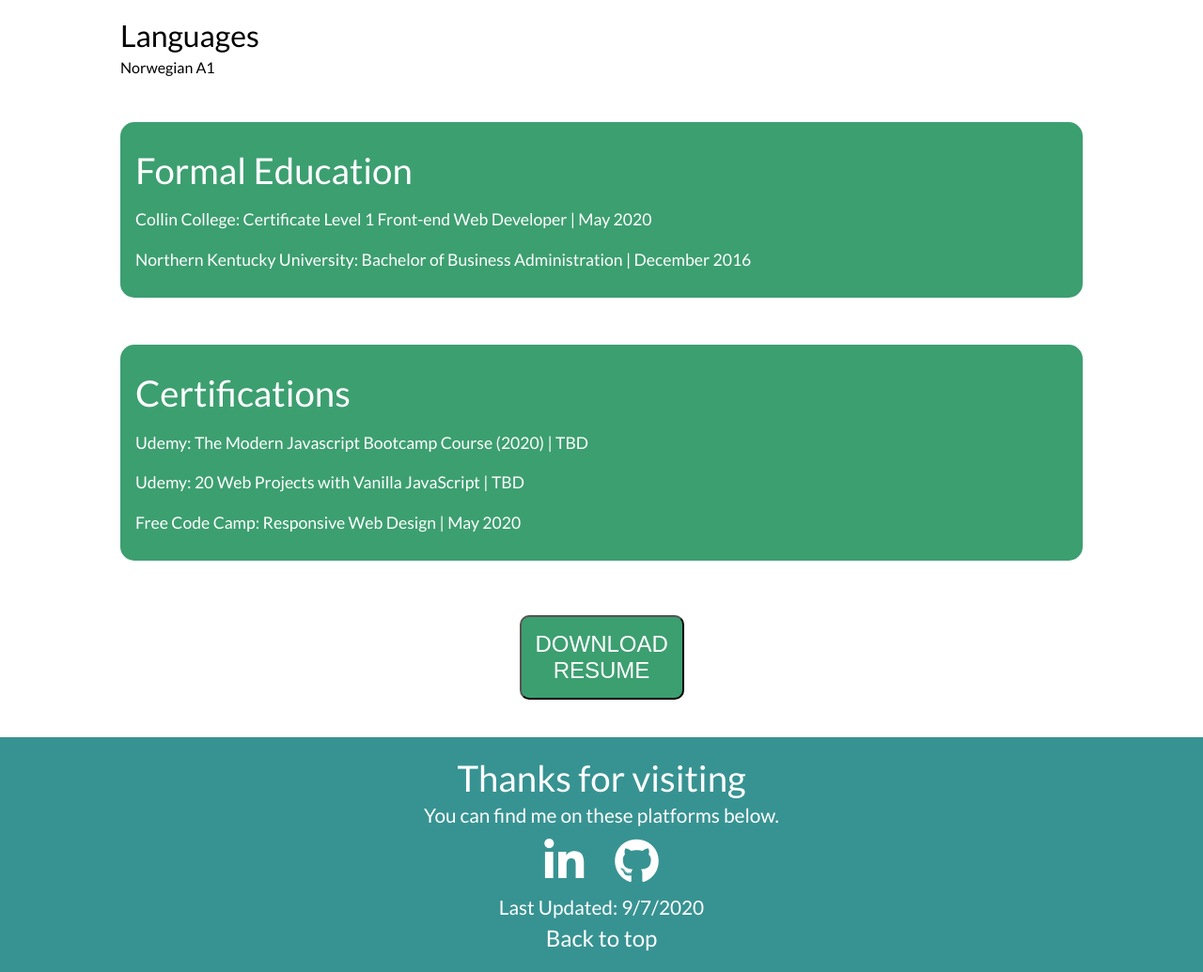
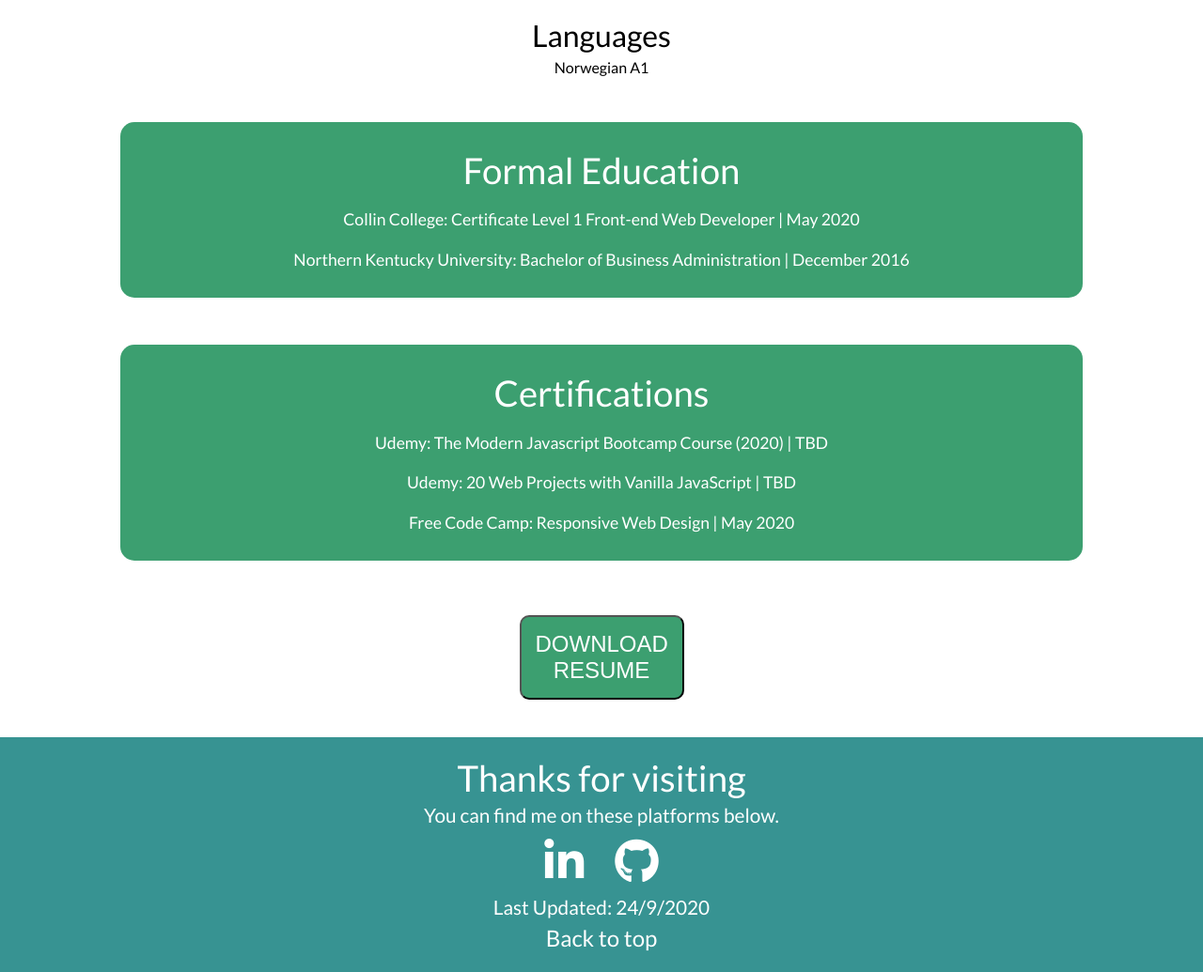
Before and after one commit to Etang131/PersonalWebsite2020, a plain HTML site: page index.html in a window 1280 px wide. Shown: the part 2364-3399 px from the top of the page at 94% size. Drawn offline with Linux system fonts and the light colour scheme.

Commit message:
changed about text

```diff
--- a/index.html
+++ b/index.html
@@ -136,7 +136,7 @@
             College. currently, I am filling in the gaps in my education, and
             taking some classes to accomplish my goals. As I grow, I will update
             the page with my current work, so make sure to check back for weekly
-            updates. If you want to get in touch you can contact me via my
+            updates. If you want to get in touch you can reach me through my
             contact page.
           </p>
         </div>
@@ -191,9 +191,7 @@
             <div class="card-image-style card-image3"></div>
             <div class="card-text">
               <h5>The Importance of Reading</h5>
-              <p>
-                A Simple responsive site using flexbox.
-              </p>
+              <p>A Simple responsive site using flexbox.</p>
             </div>
             <div class="cardSource">
               <div class="source border">
@@ -207,7 +205,7 @@
         </div>
       </section>
 
-      <section id="skills" class="skillsSection">
+      <section id="skills" class="skillsSection centerText">
         <h3>Skills</h3>
         <div class="skill-card">
           <h4>Programining Languages</h4>
@@ -236,7 +234,7 @@
         </div>
       </section>
 
-      <section id="resume" class="educationSection">
+      <section id="resume" class="educationSection centerText">
         <div class="education-card">
           <h3>Formal Education</h3>
           <ul>
@@ -252,13 +250,11 @@
         </div>
       </section>
 
-      <section class="certificationSection">
+      <section class="certificationSection centerText">
         <div class="certification-card">
           <h3>Certifications</h3>
           <ul>
-            <li>
-              Udemy: The Modern Javascript Bootcamp Course (2020) | TBD
-            </li>
+            <li>Udemy: The Modern Javascript Bootcamp Course (2020) | TBD</li>
             <li>Udemy: 20 Web Projects with Vanilla JavaScript | TBD</li>
             <li>
               <a href="fccDesign.html" class="certProjects"
@@ -292,7 +288,7 @@
       <a href="https://github.com/Etang131" target="_blank"
         ><i class="fab fa-github fa-2x"></i
       ></a>
-      <p>Last Updated: 9/7/2020</p>
+      <p>Last Updated: 24/9/2020</p>
       <ul>
         <li><a href="#top">Back to top</a></li>
       </ul>
```
